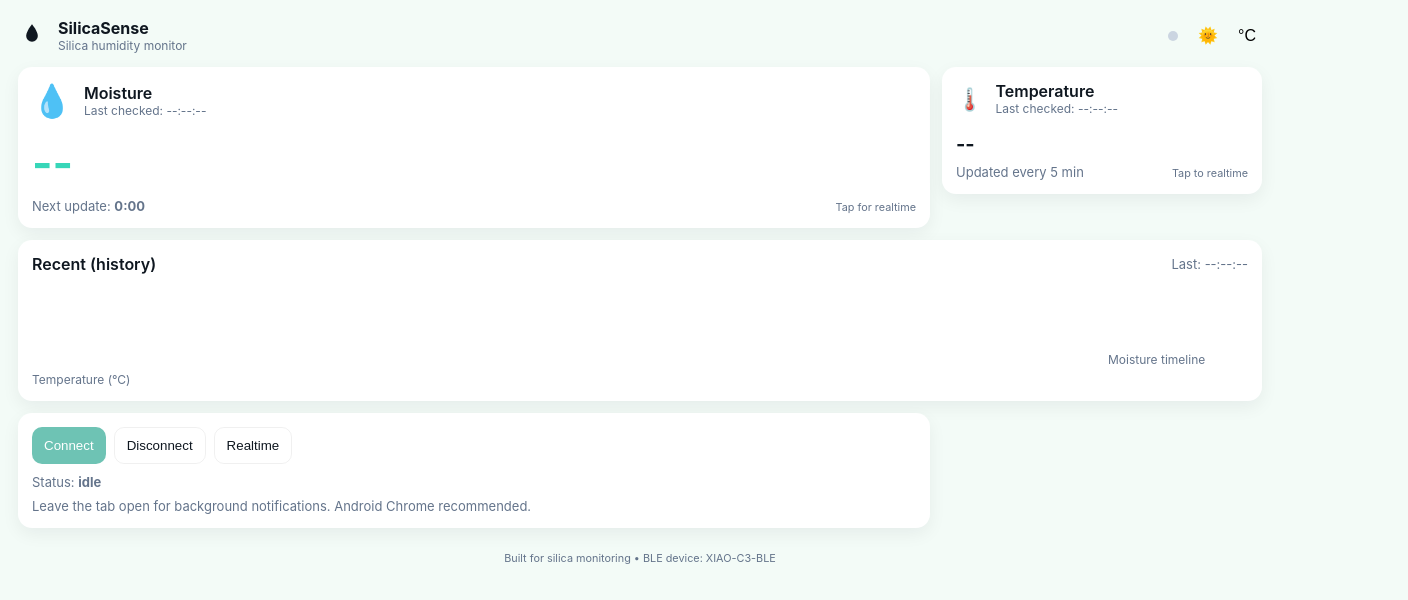
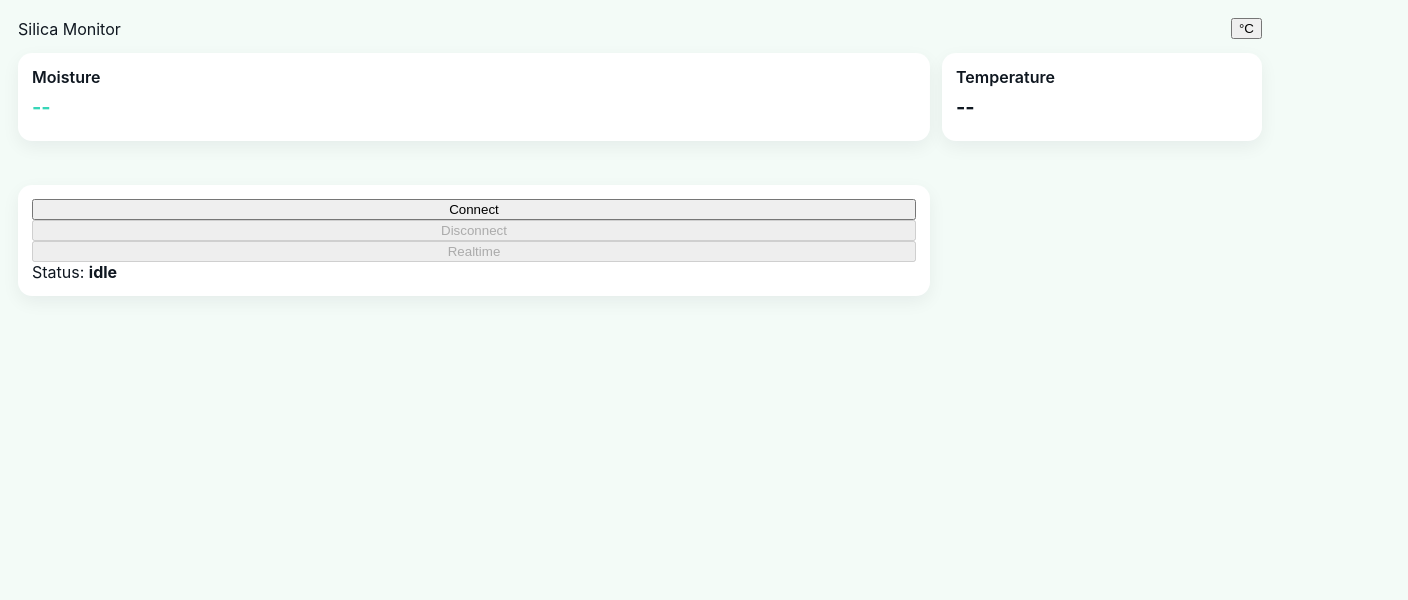
Before and after one commit to keiti-n/silica-webb, a React (Vite) app: page / in a window 1280 px wide. Shown: the top 600 px of the page, 1408 px wide, since content can reach past the window. Built offline with nearby package versions, Linux system fonts and the light colour scheme.

Commit message:
Update App.tsx

```diff
--- a/src/App.tsx
+++ b/src/App.tsx
@@ -1,97 +1,59 @@
 import React, { useEffect, useRef, useState } from "react";
 import { requestAndConnect, writeCommand, disconnect } from "./bluetooth";
-import { LineChart, MoistureTimeline } from "./components/MiniChart";
-
-// helpers
-function clockTime(ts?: number) {
-  const d = ts ? new Date(ts) : new Date();
-  return d.toLocaleTimeString();
-}
-function toF(c: number) {
-  return c * 9 / 5 + 32;
-}
 
 type Reading = { ts: number; moisture: string; temperature: number | null };
 
 export default function App() {
-  // UI state
-  const [theme, setTheme] = useState<"light" | "dark">(
-    () => (localStorage.getItem("theme") as any) || "light"
-  );
   const [connected, setConnected] = useState(false);
   const [status, setStatus] = useState("idle");
   const [unitC, setUnitC] = useState(true);
   const [isRealtime, setIsRealtime] = useState(false);
   const [lastTs, setLastTs] = useState<number | null>(null);
-  const [nextInSec, setNextInSec] = useState<number>(0);
 
   const readingsRef = useRef<Reading[]>([]);
-  const [, tick] = useState(0); // used to force re-render for timer
+  const [, tick] = useState(0);
 
+  // Countdown timer (optional)
+  const [nextInSec, setNextInSec] = useState(0);
   useEffect(() => {
-    document.documentElement.setAttribute("data-theme", theme);
-    localStorage.setItem("theme", theme);
-  }, [theme]);
+    const id = setInterval(() => tick(s => s + 1), 1000);
+    return () => clearInterval(id);
+  }, []);
 
-  // countdown timer (updates every second)
-  useEffect(() => {
-    const id = setInterval(() => {
-      const now = Date.now();
-      if (!lastTs) {
-        setNextInSec(0);
-      } else {
-        const interval = isRealtime ? 1 : 300;
-        const elapsed = Math.floor((now - lastTs) / 1000);
-        setNextInSec(Math.max(0, interval - elapsed));
+  function parseMessage(msg: string): Reading {
+    // Accept either "MOISTURE:Wet;TEMP:24.3" or "Wet,24.3"
+    let moisture = "--";
+    let temp: number | null = null;
+
+    if (msg.includes("MOISTURE")) {
+      const m = msg.match(/MOISTURE:([A-Za-z]+);TEMP:([0-9.-]+)/);
+      if (m) {
+        moisture = m[1];
+        temp = parseFloat(m[2]);
       }
-      tick((s) => s + 1);
-    }, 1000);
-    return () => clearInterval(id);
-  }, [lastTs, isRealtime]);
-
-  // Notification permission
-  async function ensureNotification() {
-    if (!("Notification" in window)) return;
-    if (Notification.permission === "default") {
-      try {
-        await Notification.requestPermission();
-      } catch {}
-    }
+    } else if (msg.includes(",")) {
+      const parts = msg.split(",");
+      moisture = parts[0];
+      temp = parseFloat(parts[1]);
     }
 
-  function pushWetNotification() {
-    const body = "Your silica packet is fully saturated";
-    if ("Notification" in window && Notification.permission === "granted") {
-      new Notification("⚠️ Moisture Detected", { body });
-    } else {
-      // fallback: small alert if visible
-      if (document.visibilityState === "visible")
-        alert("⚠️ Moisture Detected — " + body);
-    }
+    return { ts: Date.now(), moisture, temperature: temp };
   }
 
-  // Add reading to history (keeps last 120)
-  function addReading(moisture: string, tempStr: string) {
-    const temp = parseFloat(tempStr);
-    const reading: Reading = {
-      ts: Date.now(),
-      moisture,
-      temperature: isNaN(temp) ? null : temp,
-    };
+  function addReading(msg: string) {
+    const reading = parseMessage(msg);
     const arr = readingsRef.current;
     arr.push(reading);
-    if (arr.length > 120) arr.shift();
+    if (arr.length > 60) arr.shift();
     readingsRef.current = arr;
     setLastTs(reading.ts);
-    if (moisture.toLowerCase() === "wet") pushWetNotification();
   }
 
   async function handleConnect() {
     setStatus("requesting");
-    await ensureNotification();
     try {
-      const res = await requestAndConnect(({ moisture, temperature }) => {
-        addReading(moisture, temperature);
+      const res = await requestAndConnect((msg: string) => {
+        addReading(msg);
         setStatus("receiving");
         setConnected(true);
       });
@@ -101,8 +63,7 @@ export default function App() {
       });
       setStatus("connected");
       setConnected(true);
-    } catch (err) {
-      console.error(err);
+    } catch {
       setStatus("failed");
       setConnected(false);
     }
@@ -116,7 +77,7 @@ export default function App() {
   }
 
   async function toggleRealtime() {
-    try {
+    if (!connected) return;
     if (!isRealtime) {
       await writeCommand("REALTIME_ON");
       setIsRealtime(true);
@@ -126,232 +87,43 @@ export default function App() {
       setIsRealtime(false);
       setStatus("connected");
     }
-    } catch (err) {
-      console.error(err);
-    }
   }
 
-  // derived UI values
-  const latest = readingsRef.current.length
-    ? readingsRef.current[readingsRef.current.length - 1]
-    : null;
-  const tempDisplay =
-    latest && latest.temperature != null
-      ? unitC
-        ? latest.temperature.toFixed(1) + "°C"
-        : toF(latest.temperature).toFixed(1) + "°F"
-      : "--";
-  const moistureDisplay = latest ? latest.moisture : "--";
-
-  // chart data
-  const tempPoints = readingsRef.current.map((r) => ({
-    t: r.ts,
-    value: r.temperature != null ? r.temperature : latest?.temperature ?? 0,
-  }));
-  const moisturePoints = readingsRef.current.map((r) => ({
-    t: r.ts,
-    state: r.moisture,
-  }));
+  const latest = readingsRef.current.length ? readingsRef.current[readingsRef.current.length - 1] : null;
+  const tempDisplay = latest?.temperature != null ? (unitC ? latest.temperature.toFixed(1) + "°C" : (latest.temperature * 9 / 5 + 32).toFixed(1) + "°F") : "--";
+  const moistureDisplay = latest?.moisture ?? "--";
 
   return (
     <div className="page">
       <header className="topbar">
-        <div className="title">
-          <svg
-            width="28"
-            height="28"
-            viewBox="0 0 24 24"
-            fill="none"
-            aria-hidden
-          >
-            <path
-              d="M12 2C12 2 7 8 7 12a5 5 0 0010 0c0-4-5-10-5-10z"
-              fill="currentColor"
-            />
-          </svg>
-          <div>
-            <div className="appname">SilicaSense</div>
-            <div className="subtitle">Silica humidity monitor</div>
-          </div>
-        </div>
-
+        <div className="title">Silica Monitor</div>
         <div className="top-controls">
-          <div className={`status-dot ${connected ? "on" : "off"}`}></div>
-          <button
-            className="icon-btn"
-            onClick={() => setTheme((t) => (t === "light" ? "dark" : "light"))}
-          >
-            {theme === "light" ? "🌞" : "🌙"}
-          </button>
-          <button
-            className="icon-btn"
-            onClick={() => setUnitC((c) => !c)}
-            title="Toggle °C/°F"
-          >
-            {unitC ? "°C" : "°F"}
-          </button>
+          <button onClick={() => setUnitC(c => !c)}>{unitC ? "°C" : "°F"}</button>
         </div>
       </header>
 
       <main className="grid">
-        <section
-          className="card big"
-          onClick={toggleRealtime}
-          role="button"
-          title="Click to toggle realtime"
-        >
-          <div className="card-top">
-            <div className="icon-droplet" aria-hidden>
-              💧
-            </div>
-            <div>
+        <section className="card big" onClick={toggleRealtime}>
           <div className="card-title">Moisture</div>
-              <div className="card-sub">
-                Last checked: {lastTs ? clockTime(lastTs) : "--:--:--"}
-              </div>
-            </div>
-          </div>
-
-          <div
-            className="reading large"
-            style={{
-              color:
-                moistureDisplay.toLowerCase() === "dry"
-                  ? "#FF8A3D"
-                  : moistureDisplay.toLowerCase() === "mixed"
-                  ? "#C6F16B"
-                  : "#37D6B8",
-            }}
-          >
+          <div className="reading" style={{
+            color: moistureDisplay.toLowerCase() === "dry" ? "#FF8A3D" : moistureDisplay.toLowerCase() === "mixed" ? "#C6F16B" : "#37D6B8"
+          }}>
             {moistureDisplay}
-          </div>
-
-          <div className="small-row">
-            <div>
-              Next update:{" "}
-              <strong>
-                {isRealtime
-                  ? "Realtime"
-                  : `${Math.floor(nextInSec / 60)}:${String(
-                      nextInSec % 60
-                    ).padStart(2, "0")}`}
-              </strong>
-            </div>
-            <div>
-              <small>Tap for realtime</small>
-            </div>
           </div>
         </section>
 
         <section className="card">
-          <div className="card-top">
-            <div className="icon-temp" aria-hidden>
-              🌡️
-            </div>
-            <div>
           <div className="card-title">Temperature</div>
-              <div className="card-sub">
-                Last checked: {lastTs ? clockTime(lastTs) : "--:--:--"}
-              </div>
-            </div>
-          </div>
-
           <div className="reading">{tempDisplay}</div>
-
-          <div className="small-row">
-            <div>Updated every 5 min</div>
-            <div>
-              <small>Tap to realtime</small>
-            </div>
-          </div>
-        </section>
-
-        <section className="card wide">
-          <div
-            style={{
-              display: "flex",
-              justifyContent: "space-between",
-              alignItems: "center",
-            }}
-          >
-            <div className="card-title">Recent (history)</div>
-            <div style={{ fontSize: 13, color: "var(--muted)" }}>
-              Last: {lastTs ? clockTime(lastTs) : "--:--:--"}
-            </div>
-          </div>
-
-          <div
-            style={{
-              display: "flex",
-              gap: 12,
-              alignItems: "center",
-              marginTop: 8,
-            }}
-          >
-            <div style={{ flex: 1 }}>
-              <LineChart
-                data={tempPoints.map((p) => ({ t: p.t, value: p.value ?? 0 }))}
-              />
-              <div
-                style={{
-                  fontSize: 12,
-                  color: "var(--muted)",
-                  marginTop: 6,
-                }}
-              >
-                Temperature (°{unitC ? "C" : "F"})
-              </div>
-            </div>
-            <div style={{ width: 140 }}>
-              <MoistureTimeline data={moisturePoints} />
-              <div
-                style={{
-                  fontSize: 12,
-                  color: "var(--muted)",
-                  marginTop: 6,
-                }}
-              >
-                Moisture timeline
-              </div>
-            </div>
-          </div>
         </section>
 
         <section className="actions card">
-          <div style={{ display: "flex", gap: 8 }}>
-            <button className="btn" onClick={handleConnect} disabled={connected}>
-              Connect
-            </button>
-            <button
-              className="btn muted"
-              onClick={handleDisconnect}
-              disabled={!connected}
-            >
-              Disconnect
-            </button>
-            <button
-              className="btn outline"
-              onClick={toggleRealtime}
-              disabled={!connected}
-            >
-              {isRealtime ? "Stop Realtime" : "Realtime"}
-            </button>
-          </div>
-
-          <div style={{ marginTop: 10, fontSize: 13, color: "var(--muted)" }}>
-            Status: <strong>{status}</strong>
-          </div>
-
-          <div style={{ marginTop: 8, fontSize: 13, color: "var(--muted)" }}>
-            Leave the tab open for background notifications. Android Chrome
-            recommended.
-          </div>
+          <button onClick={handleConnect} disabled={connected}>Connect</button>
+          <button onClick={handleDisconnect} disabled={!connected}>Disconnect</button>
+          <button onClick={toggleRealtime} disabled={!connected}>{isRealtime ? "Stop Realtime" : "Realtime"}</button>
+          <div>Status: <strong>{status}</strong></div>
         </section>
       </main>
-
-      <footer className="footer">
-        <small>Built for silica monitoring • BLE device: XIAO-C3-BLE</small>
-      </footer>
     </div>
   );
 }
```
Lines whose indentation alone changed are shown as unchanged.
